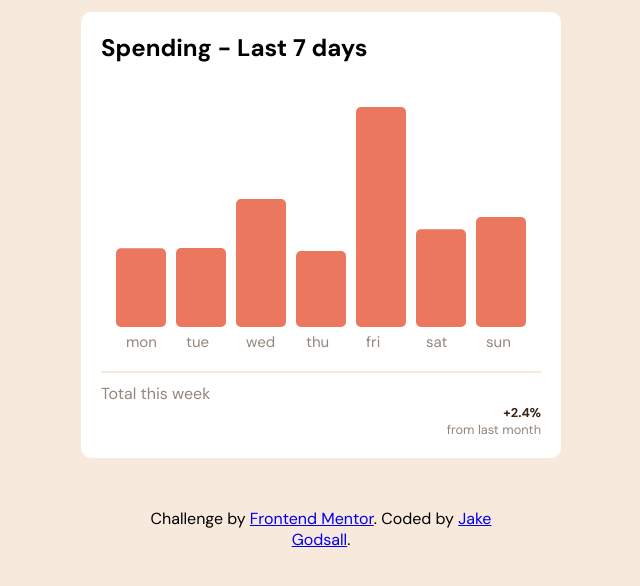
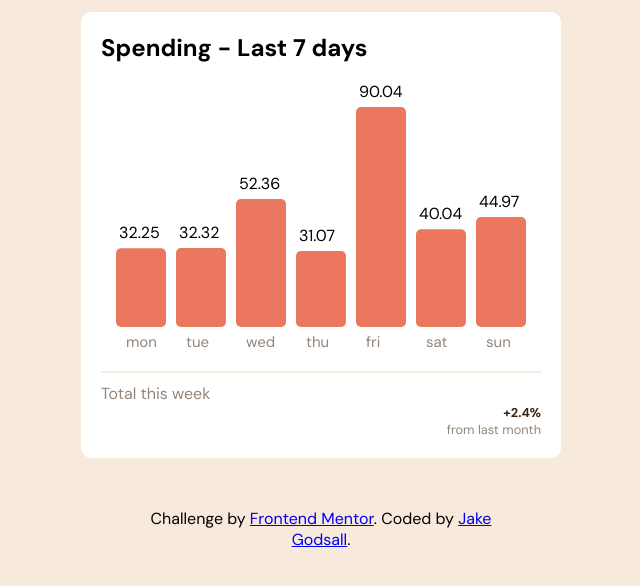
Before and after one commit to jakegodsall/expenses-chart-component-frontend-practice, a plain HTML site: page index.html in a window 1280 px wide. Shown: the part 176-762 px from the top of the page, without its empty margins (319-959 px from the left). Drawn offline with nearby package versions, Linux system fonts and the light colour scheme.

Commit message:
added tooltip for values

```diff
--- a/js/visualisation.js
+++ b/js/visualisation.js
@@ -20,11 +20,27 @@ const yScale = (val) => {
     return (val / maxValue) * (svgHeight - 60);
 };
 
+const toggleColor = () => {};
+
 const svg = d3
     .select('.visualisation')
     .append('svg')
     .attr('width', svgWidth)
     .attr('height', svgHeight);
+
+svg.selectAll('text.vals')
+    .data(values)
+    .enter()
+
+    .append('text')
+    .attr('class', 'tooltip')
+    .attr('x', (d, i) => {
+        return i * 60 + 3;
+    })
+    .attr('y', (d) => {
+        return svgHeight - yScale(d) - 40;
+    })
+    .text((d) => d);
 
 svg.selectAll('rect')
     .data(values)
@@ -42,11 +58,12 @@ svg.selectAll('rect')
         return svgHeight - yScale(d) - 30;
     })
     .attr('rx', '5px')
-    .on('click', () => {
-        d3.select(this).attr('class', 'active');
-    });
+    .on('mouseover', (e) => {
+        e.attr('class', 'active');
+    })
+    .on('mouseout', (e) => {});
 
-svg.selectAll('text')
+svg.selectAll('text.days')
     .data(keys)
     .enter()
     .append('text')
--- a/scss/components/_visualisation.scss
+++ b/scss/components/_visualisation.scss
@@ -81,3 +81,6 @@
 .dayText {
     fill: var(--medium-brown);
 }
+
+.tooltip {
+}
```
